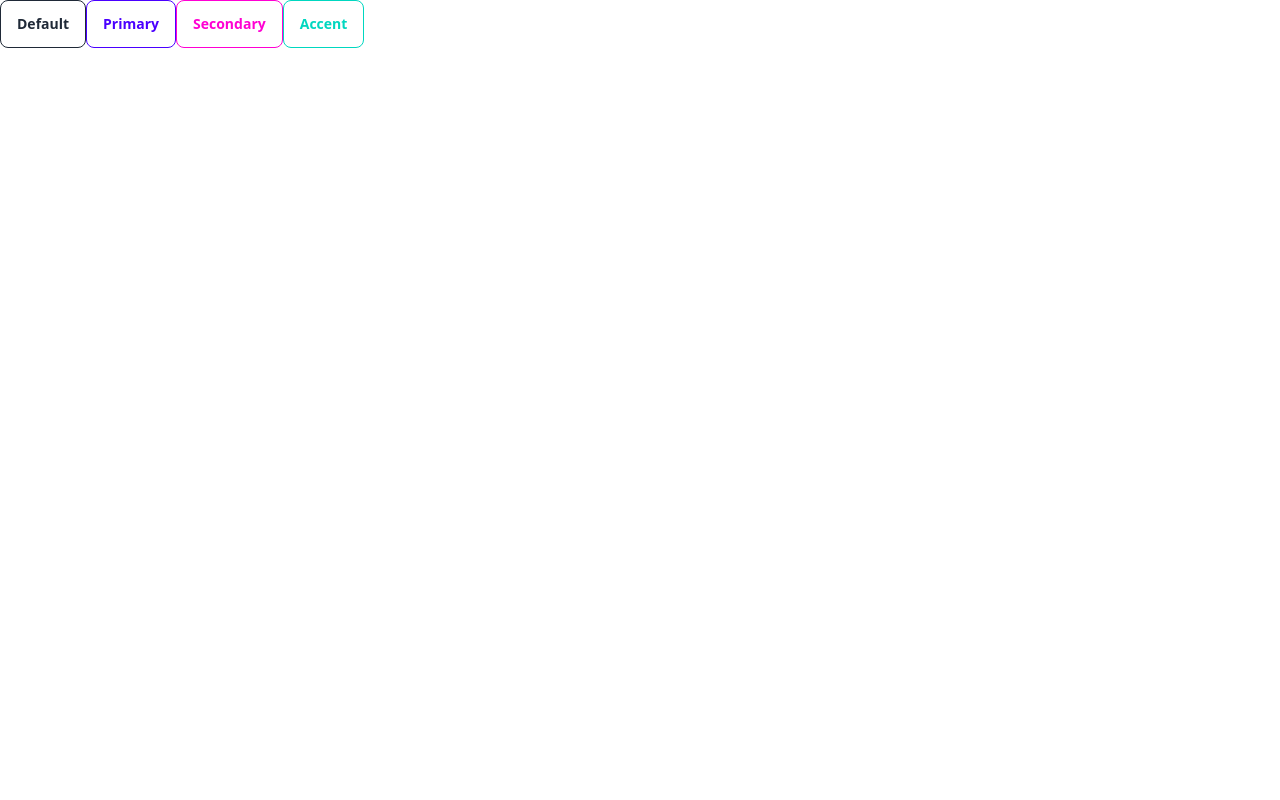
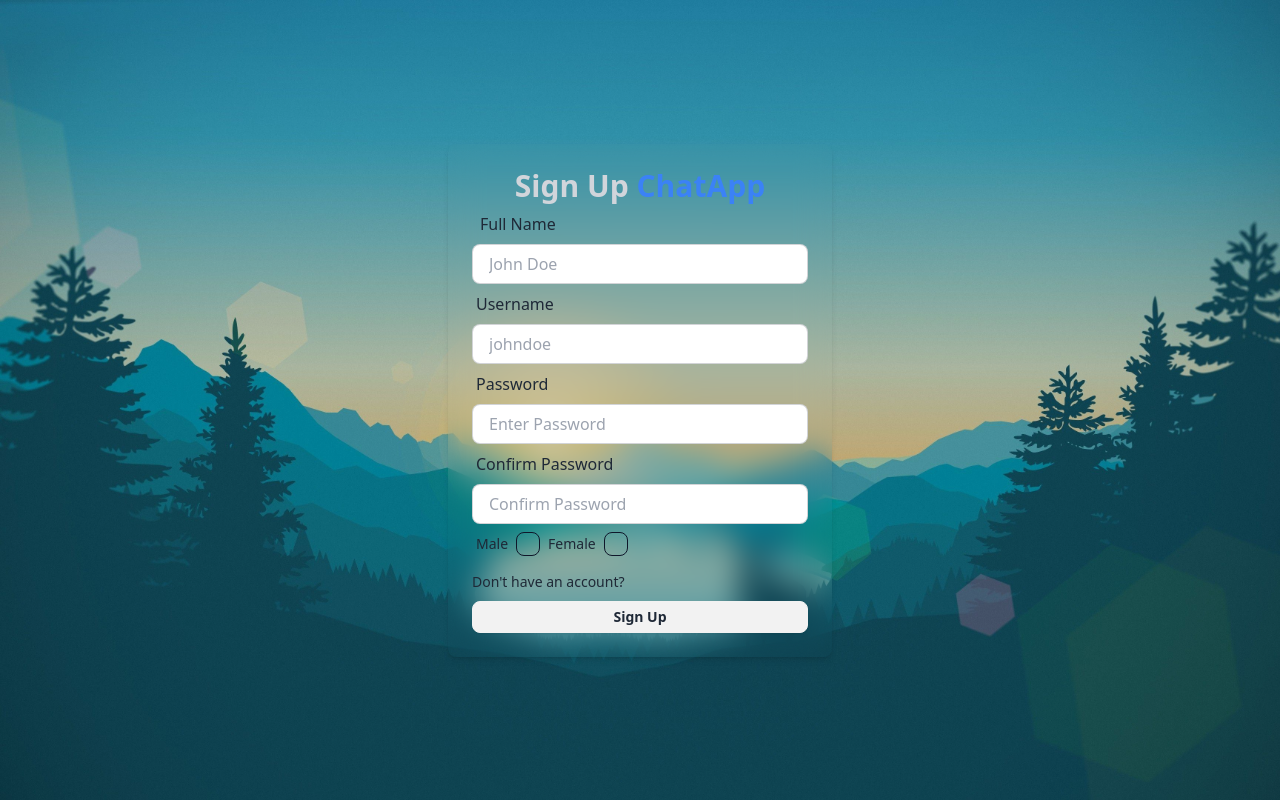
Before and after one commit to codigo-natural/Real-time-chat-app, a React (Vite) app in the folder frontend/: page / in a window 1280 px wide. Built offline with nearby package versions, Linux system fonts and the light colour scheme.

Commit message:
feat 🎉: pages for Login and SignUp - UI

```diff
--- a/frontend/src/App.jsx
+++ b/frontend/src/App.jsx
@@ -1,11 +1,12 @@
+import { Login } from "./pages/login/Login";
+import { SignUp } from "./pages/signup/SignUp";
+
 export default function App() {
 
   return (
-    <>
-      <button className="btn btn-outline">Default</button>
-      <button className="btn btn-outline btn-primary">Primary</button>
-      <button className="btn btn-outline btn-secondary">Secondary</button>
-      <button className="btn btn-outline btn-accent">Accent</button>
-    </>
+    <div className="p-4 h-screen flex items-center justify-center">
+      {/* <Login /> */}
+      <SignUp />
+    </div>
   )
 }
--- a/frontend/src/index.css
+++ b/frontend/src/index.css
@@ -1,3 +1,11 @@
 @tailwind base;
 @tailwind components;
 @tailwind utilities;
+
+body {
+  background: linear-gradient(rgba(0, 0, 0, 0.2), rgba(0, 0, 0, 0.2)), url("/images/bg.jpg");
+  background-repeat: no-repeat;
+  background-size: cover;
+  background-position: center;
+  background-attachment: fixed;
+}
--- /dev/null
+++ b/frontend/src/pages/home/Home.jsx
@@ -0,0 +1,5 @@
+export const Home = () => {
+  return (
+    <h3>Home</h3>
+  )
+}
--- /dev/null
+++ b/frontend/src/pages/login/Login.jsx
@@ -0,0 +1,36 @@
+export const Login = () => {
+  return (
+    <div className="flex flex-col items-center justify-center min-w-96 mx-auto">
+      <div className="w-full p-6 rounded-lg shadow-md bg-gray-400 bg-clip-padding backdrop-filter backdrop-blur-lg bg-opacity-0">
+        <h1 className="text-3xl font-semibold text-center text-gray-300">
+          Login
+          <span className="text-blue-500"> ChatApp</span>
+        </h1>
+
+        <form>
+          <div>
+            <label className="label p-2">
+              <span className="text-base label-text">Username</span>
+            </label>
+            <input type="text" placeholder="Enter username" className="w-full input input-bordered h-10" />
+          </div>
+
+          <div>
+            <label className="label">
+              <span className="text-base label-text">Password</span>
+            </label>
+            <input type="password" placeholder="Enter password" className="w-full input input-bordered h-10" />
+          </div>
+
+          <a href="#" className="text-sm hover:underline hover:text-blue-600 mt-2 inline-block">
+            {"Don't"} have an account?
+          </a>
+
+          <div>
+            <button className="btn btn-block btn-sm mt-2">Login</button>
+          </div>
+        </form>
+      </div>
+    </div>
+  )
+}
--- /dev/null
+++ b/frontend/src/pages/signup/GenderCheckbox.jsx
@@ -0,0 +1,18 @@
+export const GenderCheckbox = () => {
+  return (
+    <div className="flex">
+      <div className="form-control">
+        <label className={`label gap-2 cursor-pointer`}>
+          <span className="label-text">Male</span>
+          <input type="checkbox" className="checkbox border-slate-900" />
+        </label>
+      </div>
+      <div className="form-control">
+        <label className={`label gap-2 cursor-pointer`}>
+          <span className="label-text">Female</span>
+          <input type="checkbox" className="checkbox border-slate-900" />
+        </label>
+      </div>
+    </div>
+  )
+}
--- /dev/null
+++ b/frontend/src/pages/signup/SignUp.jsx
@@ -0,0 +1,54 @@
+import { GenderCheckbox } from "./GenderCheckbox"
+
+export const SignUp = () => {
+  return (
+    <div className="flex flex-col items-center justify-center min-w-96 mx-auto">
+      <div className="w-full p-6 rounded-lg shadow-md bg-gray-400 bg-clip-padding backdrop-filter backdrop-blur-lg bg-opacity-0">
+        <h1 className="text-3xl font-semibold text-center text-gray-300">
+          Sign Up
+          <span className="text-blue-500"> ChatApp</span>
+        </h1>
+
+        <form>
+          <div>
+            <label className="label p-2">
+              <span className="text-base label-text">Full Name</span>
+            </label>
+            <input type="text" placeholder="John Doe" className="w-full input input-bordered h-10" />
+          </div>
+
+          <div>
+            <label className="label">
+              <span className="text-base label-text">Username</span>
+            </label>
+            <input type="text" placeholder="johndoe" className="w-full input input-bordered h-10" />
+          </div>
+
+          <div>
+            <label className="label">
+              <span className="text-base label-text">Password</span>
+            </label>
+            <input type="password" placeholder="Enter Password" className="w-full input input-bordered h-10" />
+          </div>
+
+          <div>
+            <label className="label">
+              <span className="text-base label-text">Confirm Password</span>
+            </label>
+            <input type="password" placeholder="Confirm Password" className="w-full input input-bordered h-10" />
+          </div>
+
+          <GenderCheckbox />
+
+          <a href="#" className="text-sm hover:underline hover:text-blue-600 mt-2 inline-block">
+            {"Don't"} have an account?
+          </a>
+
+          <div>
+            <button className="btn btn-block btn-sm mt-2">Sign Up</button>
+          </div>
+        </form>
+      </div>
+    </div>
+  )
+}
```
Also changed, not shown: frontend/public/images/bg.jpg (added).
